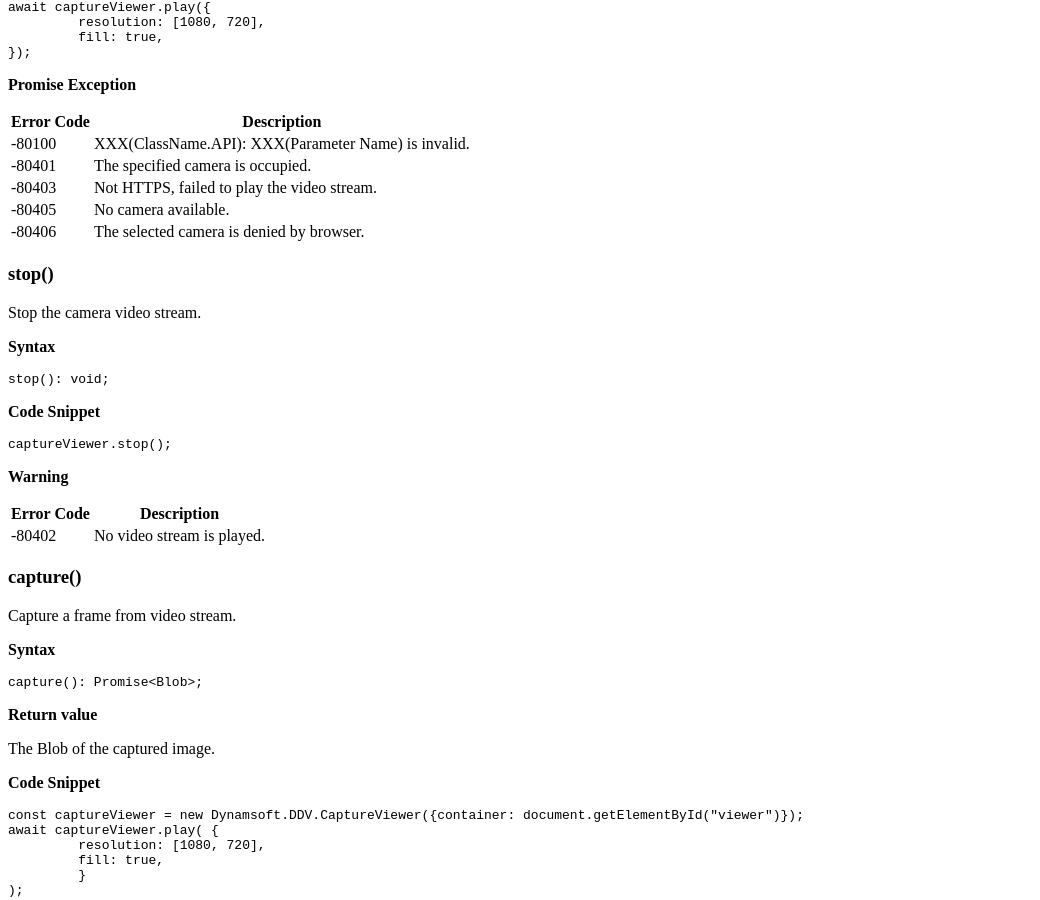
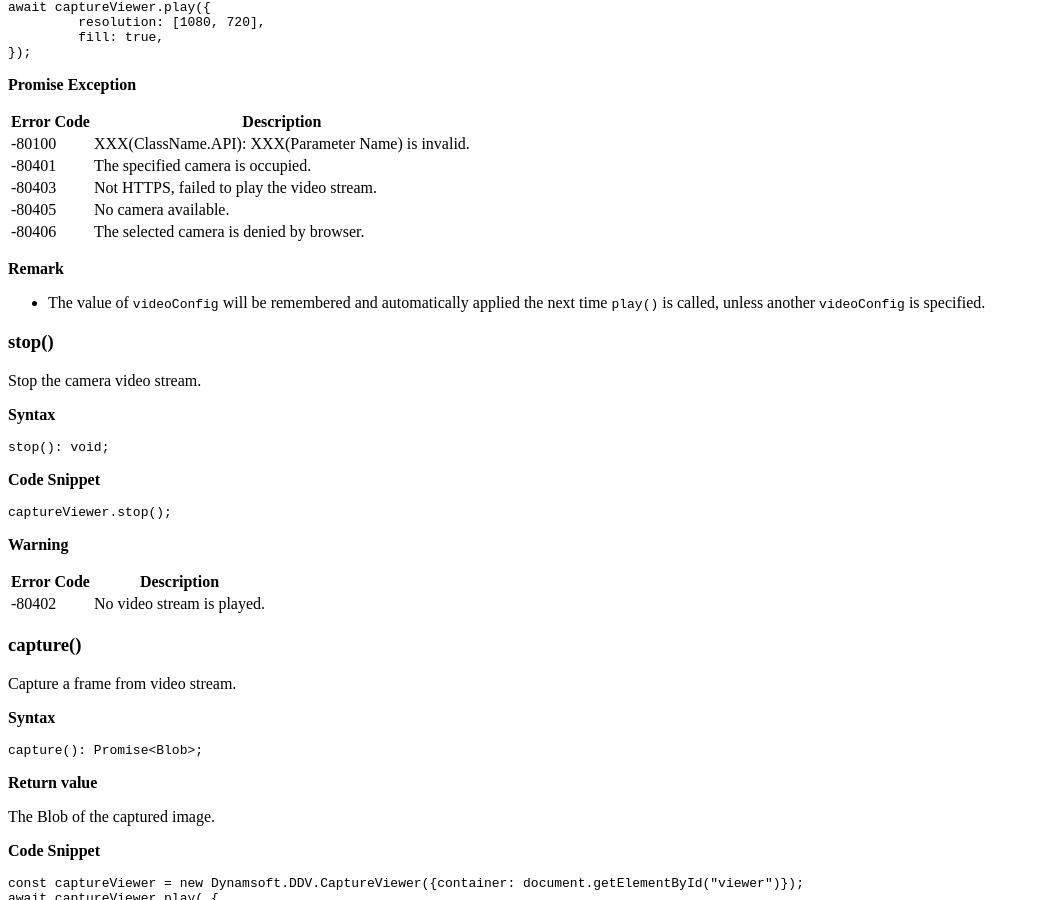
Before and after one commit to dynamsoft-docs/document-viewer-docs, a Jekyll site: the page built from api/class/captureviewer.md, in a window 1280 px wide and 900 px high, scrolled down 8442 px. Shown: the whole window, without its empty margins (0-1040 px from the left). Built offline with Jekyll 4.4.1, drawn with Linux system fonts in a browser that asks for light colours.

Commit message:
minor update

```diff
--- a/api/class/captureviewer.md
+++ b/api/class/captureviewer.md
@@ -543,6 +543,10 @@ await captureViewer.play({
  -80405 | No camera available.
  -80406 | The selected camera is denied by browser.
 
+**Remark**
+
+- The value of `videoConfig` will be remembered and automatically applied the next time `play()` is called, unless another `videoConfig` is specified.
+
 ### stop()
 
 Stop the camera video stream.
```
Also changed, not shown: api/interface/configuration.md (+2 -0 lines), api/namespace/ddv.md (+1 -1 lines), introduction/index.md (line endings or trailing spaces).
